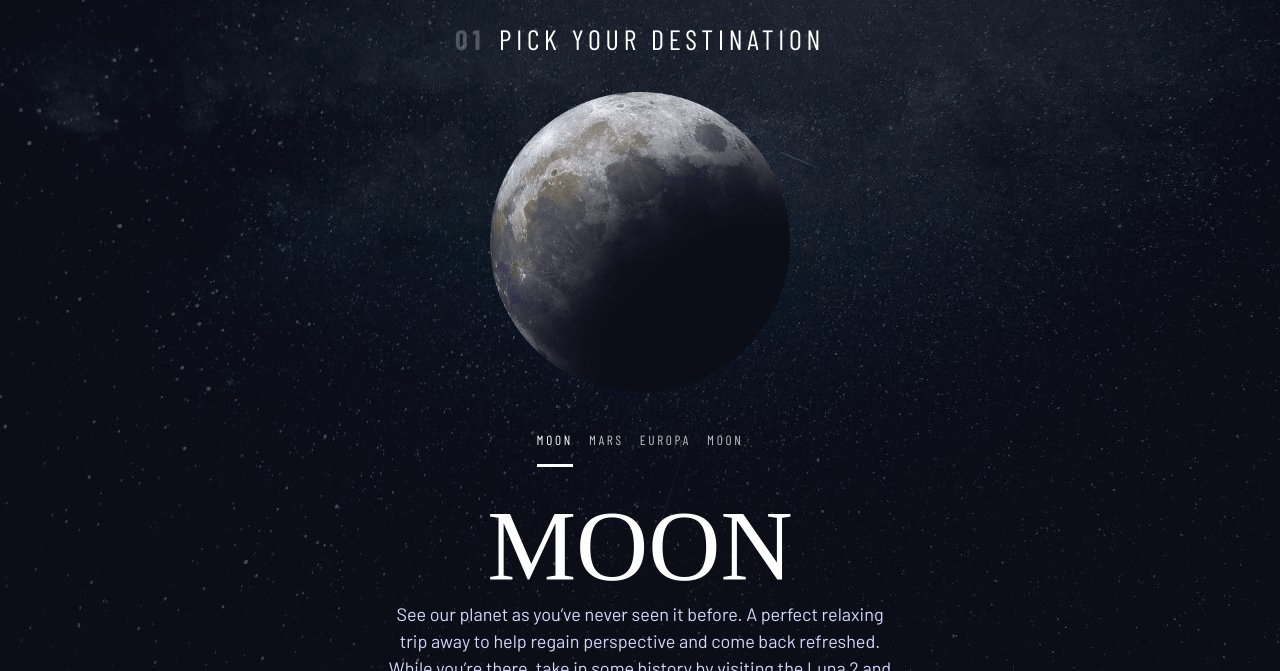
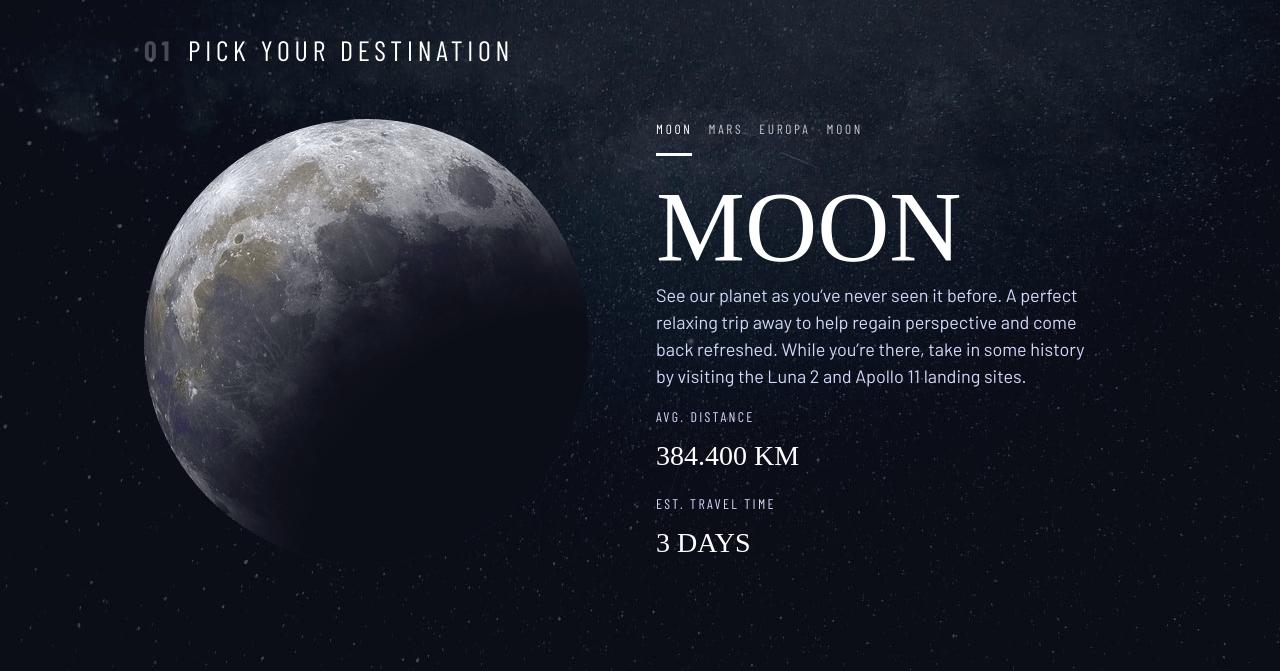
Before and after one commit to rdtabb/SpaceTourism.github.io, a plain HTML site: page destination.html in a window 1280 px wide. Shown: the part 129-800 px from the top of the page. Drawn offline with nearby package versions, Linux system fonts and the light colour scheme; files that its build step writes are made by us from their sources; files whose address does not match are found by name; a web font is replaced by a local one.

Commit message:
destination page is now working on desktops

```diff
--- a/destination.html
+++ b/destination.html
@@ -30,13 +30,14 @@
       </header>
 
       <main class="grid-container--destination">
-        <div class="first-child">
-          <h1 class="numbered-title position">
+        <div class="first-child flex" style="flex-direction: column;">
+          <h1 class="numbered-title">
             <span>01</span>Pick your destination
           </h1>
           <img class="moon-image" src="./assets/destination/image-moon.png" alt="">
         </div>
 
+        <div class="flex" style="flex-direction: column;">
           <div class="second-child underline-indicators flex">
               <button aria-selected="true" class="letter-spacing-2 ff-sans-cond bg-dark text-white uppercase">Moon</button>
               <button aria-selected="false" class="letter-spacing-2 ff-sans-cond bg-dark text-white uppercase">Mars</button>
@@ -60,6 +61,7 @@
               <p class="uppercase ff-sans-cond letter-spacing-3 fs-200 text-accent" style="margin-bottom: 0.5rem;">est. travel time</p>
               <p class="uppercase ff-serif" style="font-size: 1.75rem;">3 days</p>
           </div>
+        </div>
       </main>
       <script src="../starter-code/script.js"></script>
 </body>
--- a/styles/style.css
+++ b/styles/style.css
@@ -545,6 +545,12 @@ body {
     }
 }
 
+@media (min-width: 45em) {
+    .moon-image {
+        width: 445px;
+    }
+}
+
 .destination {
     background-size: cover;
     background-position: bottom center;
@@ -570,7 +576,7 @@ body {
     text-align: center;
     place-items: start;
     padding-inline: 1rem;
-    grid-template-rows: repeat(4, fit-content);
+    grid-template-rows: repeat(2, fit-content);
     row-gap: 1.5rem;
     margin: 1.3rem 0 0.7rem;
 }
@@ -579,3 +585,29 @@ body {
     margin-inline: auto;
     max-width: 50ch;
 }
+
+@media (min-width: 45em) {
+    .grid-container--destination {
+        column-gap: var(--container-gap, 2rem);
+        grid-template-columns: minmax(2rem, 1fr) repeat(2, minmax(0, 30rem)) minmax(2rem, 1fr);
+        text-align: left;
+    }
+
+    .grid-container--destination * {
+        margin-inline: 0;
+        max-width: 44ch;
+    }
+
+    .grid-container--destination > *:first-child {
+        grid-column: 2;
+    }
+
+    .grid-container > *:last-child {
+        grid-column: 3;
+    }
+
+    .grid-container--destination {
+        padding-bottom: 6rem;
+        align-items: end;
+    }
+}
```
Lines whose indentation alone changed are shown as unchanged.
